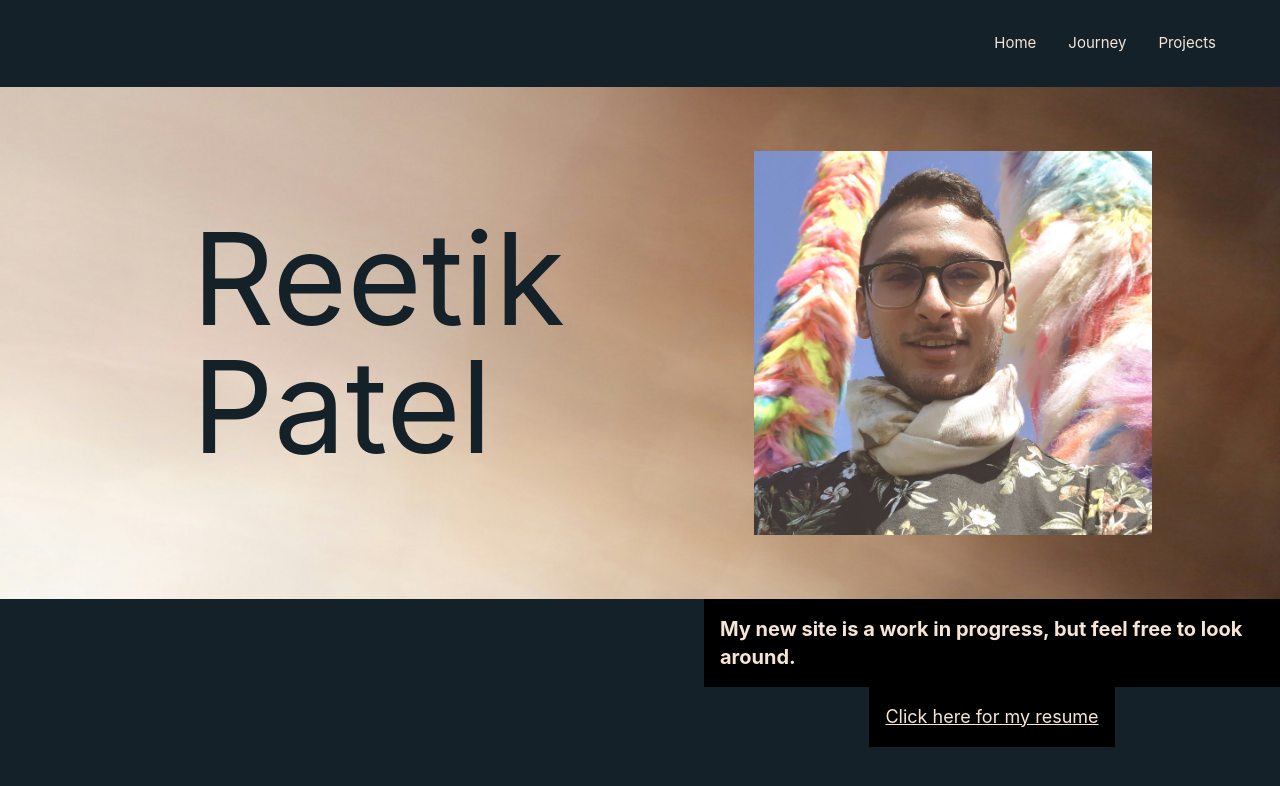
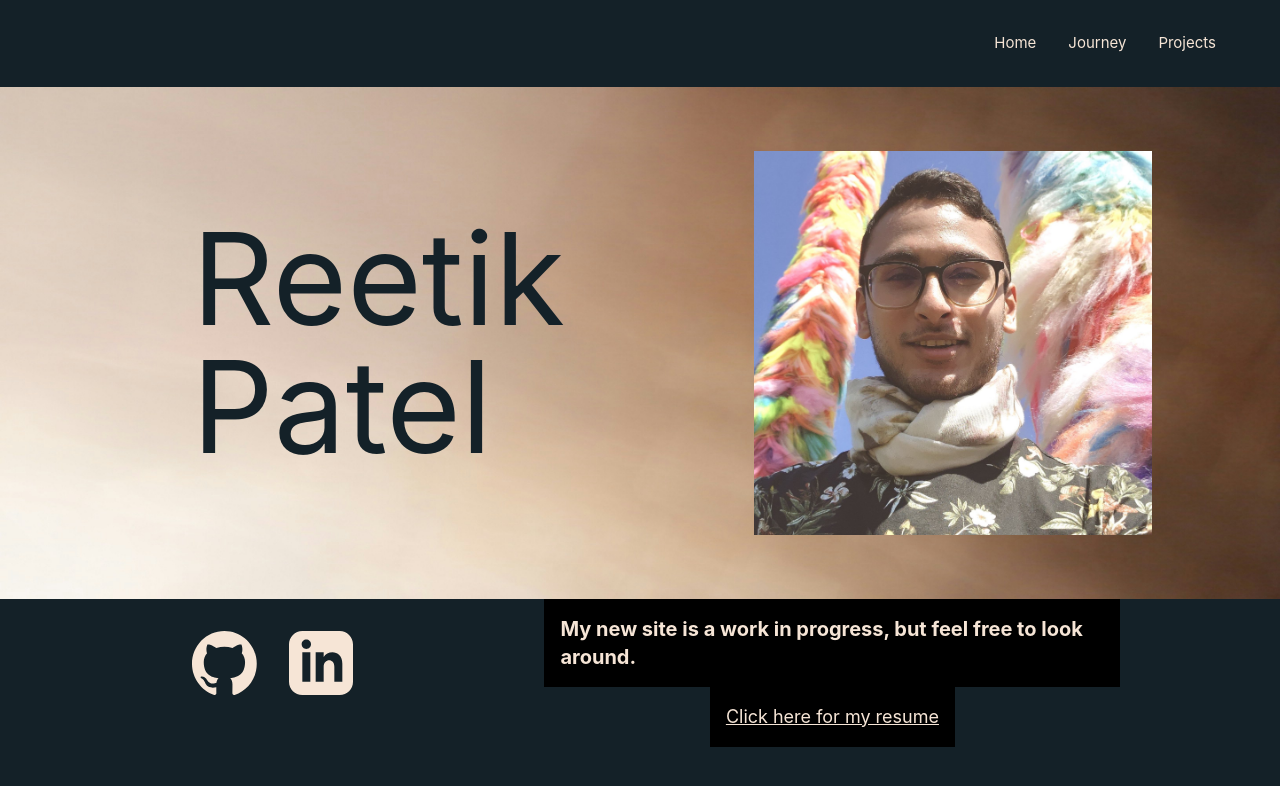
Before and after one commit to reeeeeee-dev/personal-vue, a Vue app: page / in a window 1280 px wide. Shown: the top 786 px of the page. Built offline with nearby package versions, Linux system fonts and the light colour scheme; a web font is replaced by a local one.

Commit message:
🚧 added social links

```diff
--- a/src/components/HeroSection.vue
+++ b/src/components/HeroSection.vue
@@ -8,6 +8,15 @@ import Parallaxy from '@lucien144/vue3-parallaxy'
   >
     <div class="text-9xl text-[var(--dark)] p-16">Reetik Patel</div>
     <img src="/img/headshot.jpg" class="h-96" />
+  </div>
+  <div class="flex flex-wrap justify-evenly">
+    <div class="p-8 flex gap-8">
+      <a target="_blank" href="https://github.com/reeeeeee-dev"
+        ><img src="/img/github.svg" class="h-16"
+      /></a>
+      <a target="_blank" href="https://linkedin.com/in/reetik"
+        ><img src="/img/linkedin.svg" class="h-16"
+      /></a>
     </div>
     <div class="flex flex-col items-center w-[45%] float-right">
       <h6 class="text-xl bg-black font-bold w-fit float-right p-4">
@@ -21,4 +30,5 @@ import Parallaxy from '@lucien144/vue3-parallaxy'
         Click here for my resume
       </a>
     </div>
+  </div>
 </template>
```
Also changed, not shown: public/img/github.svg (added), public/img/linkedin.svg (added). Lines whose indentation alone changed are shown as unchanged.
